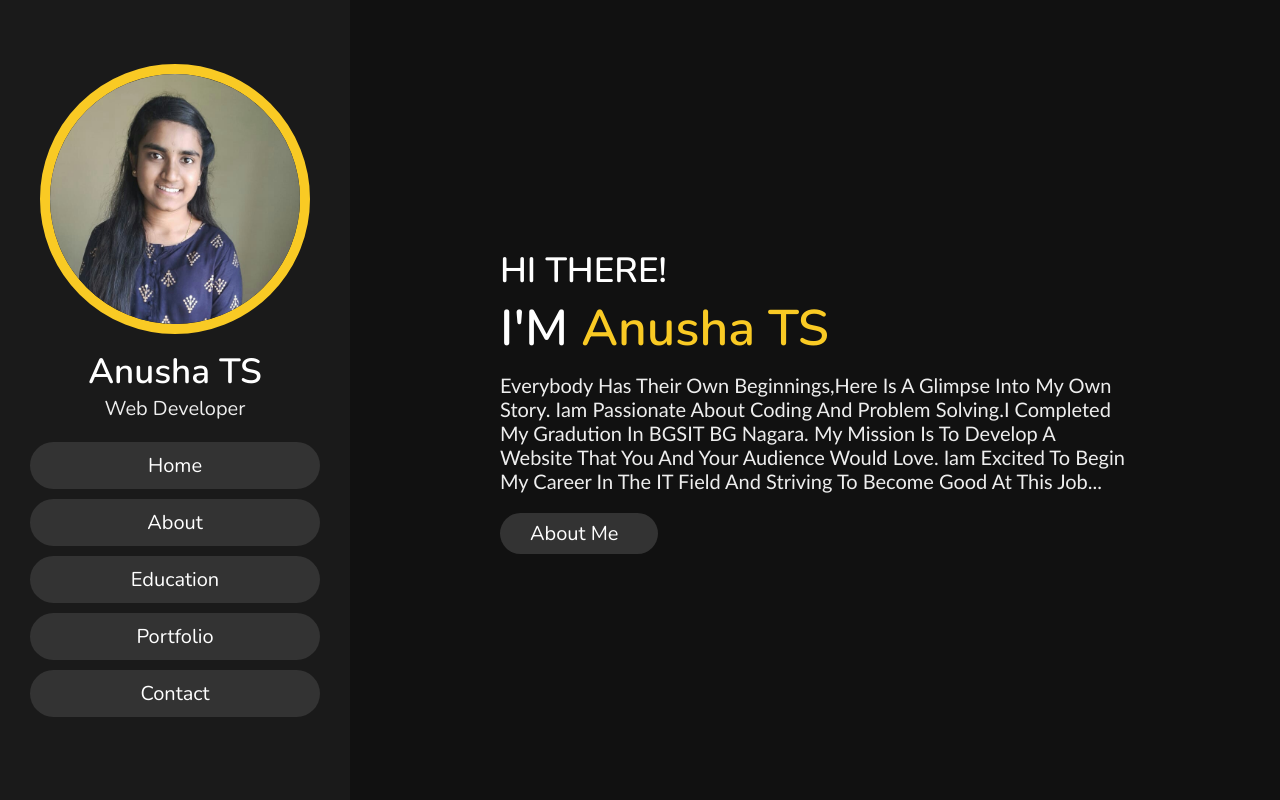
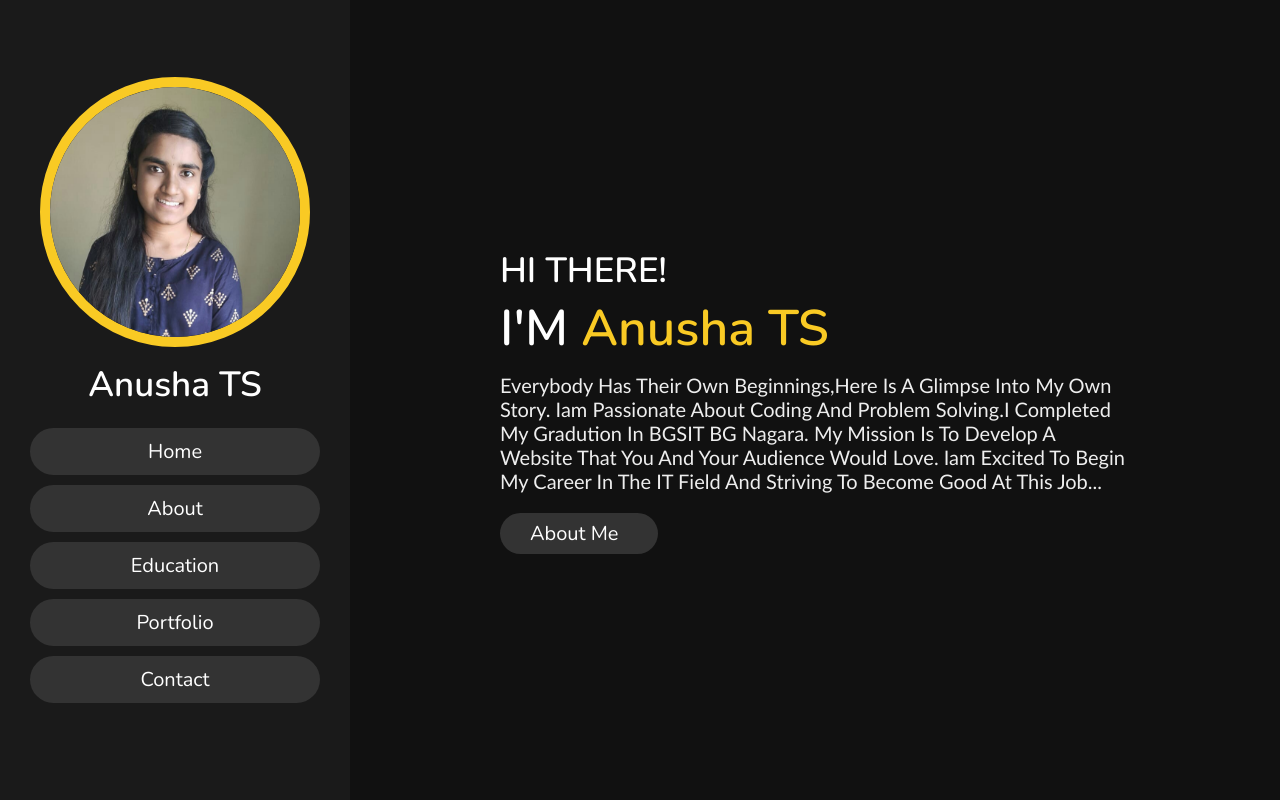
Before and after one commit to Anusha-ts-2002/Portfolio, a plain HTML site: page index.html in a window 1280 px wide. Shown: the top 800 px of the page. Drawn offline with nearby package versions, Linux system fonts and the light colour scheme.

Commit message:
Update index.html

```diff
--- a/index.html
+++ b/index.html
@@ -12,7 +12,7 @@
         <div class="user">
             <img src="anusha.jpg" alt="img">
             <h3 class="name">Anusha TS</h3>
-            <p class="post">Web Developer</p>
+
         </div>
         <nav class="navbar">
             <ul>
```
